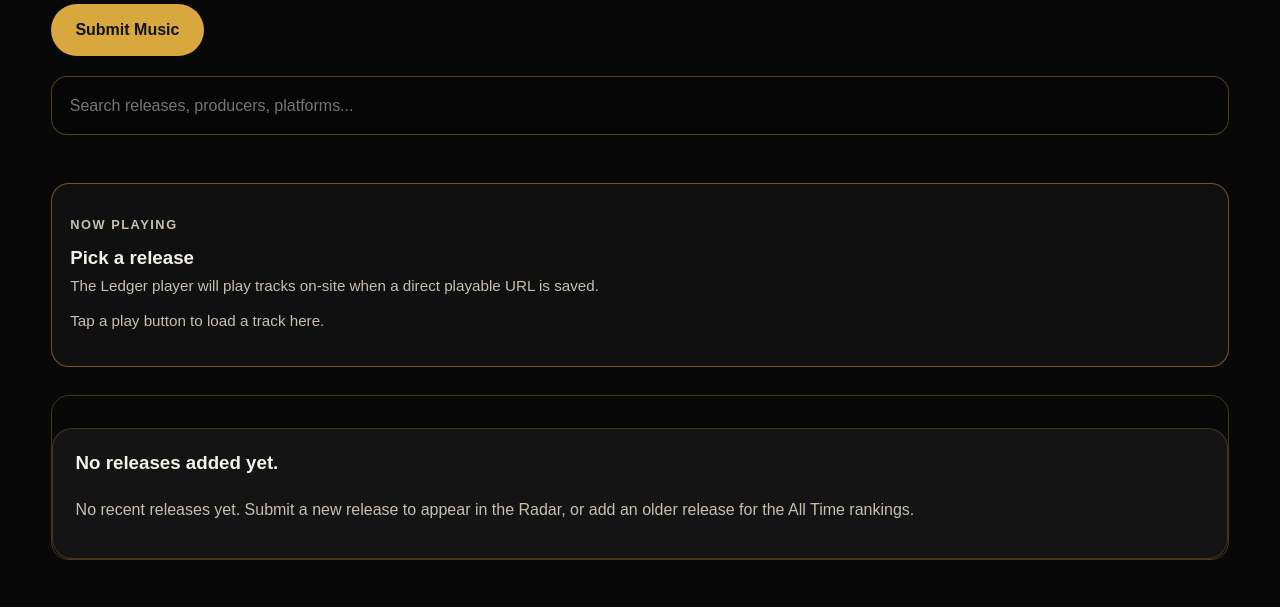
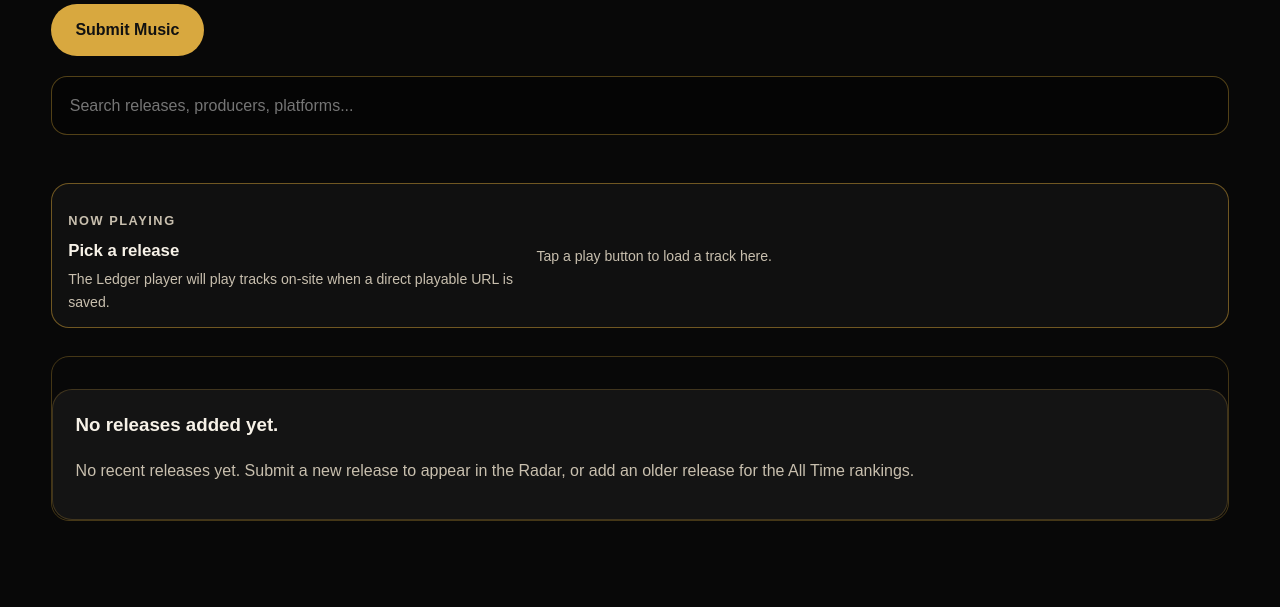
Before and after one commit to teethecreative/litefeet-archive, a Flask app: page /litefeet-music in a window 1280 px wide. Shown: the part 379-986 px from the top of the page. Run offline with Flask 3, Linux system fonts and the light colour scheme; data that the repository does not hold is empty.

Commit message:
Use embed links in Ledger mini player

```diff
--- a/static/css/style.css
+++ b/static/css/style.css
@@ -3304,3 +3304,61 @@ button[data-preview-url] {
 .playlist-play-button[data-player-playable-url=""] {
     opacity: 1;
 }
+
+
+/* Ledger mini now playing player */
+.top-playlist-player {
+    display: grid;
+    grid-template-columns: minmax(220px, 0.8fr) minmax(320px, 1.2fr);
+    gap: 18px;
+    align-items: center;
+    padding: 14px 16px !important;
+    min-height: 112px;
+}
+
+.top-playlist-player h3 {
+    font-size: 1.05rem;
+    margin: 0 0 4px;
+}
+
+.top-playlist-player .eyebrow {
+    margin-bottom: 6px;
+}
+
+.top-playlist-player .small-note {
+    margin: 0;
+    font-size: 0.88rem;
+}
+
+.top-playlist-player-body {
+    margin-top: 0 !important;
+}
+
+.top-playlist-player-body audio {
+    width: 100%;
+    height: 42px;
+}
+
+.ledger-mini-embed-player {
+    width: 100%;
+    height: 92px;
+    max-height: 92px;
+    border: 0;
+    border-radius: 14px;
+    background: #000;
+}
+
+.playlist-play-button.is-playing {
+    box-shadow: 0 0 0 3px rgba(229, 174, 57, 0.18);
+}
+
+@media (max-width: 760px) {
+    .top-playlist-player {
+        grid-template-columns: 1fr;
+    }
+
+    .ledger-mini-embed-player {
+        height: 120px;
+        max-height: 120px;
+    }
+}
--- a/templates/home.html
+++ b/templates/home.html
@@ -111,6 +111,7 @@
                 </thead>
                 <tbody id="musicFeedList">
                     {% for item in latest_music_releases %}
+                        {% set embed_url = item["embed_url"] or (item["url"]|media_embed_url if item["url"] else "") %}
                         <tr
                             data-release-row
                             data-search="{{ item['title'] }} {{ item['artist_or_creator'] }} {{ item['platform'] }} {{ item['event_name'] }} {{ item['description'] }}">
@@ -124,6 +125,7 @@
                                     data-player-artist="{{ item['artist_or_creator'] or 'Unknown producer' }}"
                                     data-player-platform="{{ item['platform'] or item['url']|media_platform }}"
                                     data-player-playable-url="{{ item['playable_url'] or '' }}"
+                                    data-player-embed-url="{{ embed_url or "" }}"
                                     data-player-source-url="{{ item['url'] or '' }}"
                                     aria-label="Play {{ item['title'] }}">
                                     ▶
--- a/templates/litefeet_music.html
+++ b/templates/litefeet_music.html
@@ -56,6 +56,7 @@
                 </thead>
                 <tbody id="musicFeedList">
                     {% for item in release_radar %}
+                        {% set embed_url = item["embed_url"] or (item["url"]|media_embed_url if item["url"] else "") %}
                         <tr
                             data-release-row
                             data-search="{{ item['title'] }} {{ item['artist_or_creator'] }} {{ item['platform'] }} {{ item['description'] }}">
@@ -69,6 +70,7 @@
                                     data-player-artist="{{ item['artist_or_creator'] or 'Unknown producer' }}"
                                     data-player-platform="{{ item['platform'] or item['url']|media_platform }}"
                                     data-player-playable-url="{{ item['playable_url'] or '' }}"
+                                    data-player-embed-url="{{ embed_url or "" }}"
                                     data-player-source-url="{{ item['url'] or '' }}"
                                     aria-label="Play {{ item['title'] }}">
                                     ▶
@@ -230,6 +232,7 @@
                 <tbody>
                     {% for item in releases %}
                         {% set playback = item|music_playback_status %}
+                        {% set embed_url = item["embed_url"] or (item["url"]|media_embed_url if item["url"] else "") %}
                         <tr
                             data-release-row
                             data-title="{{ item['title']|lower }}"
```
Also changed, not shown: static/js/archive.js (+72 -31 lines).
